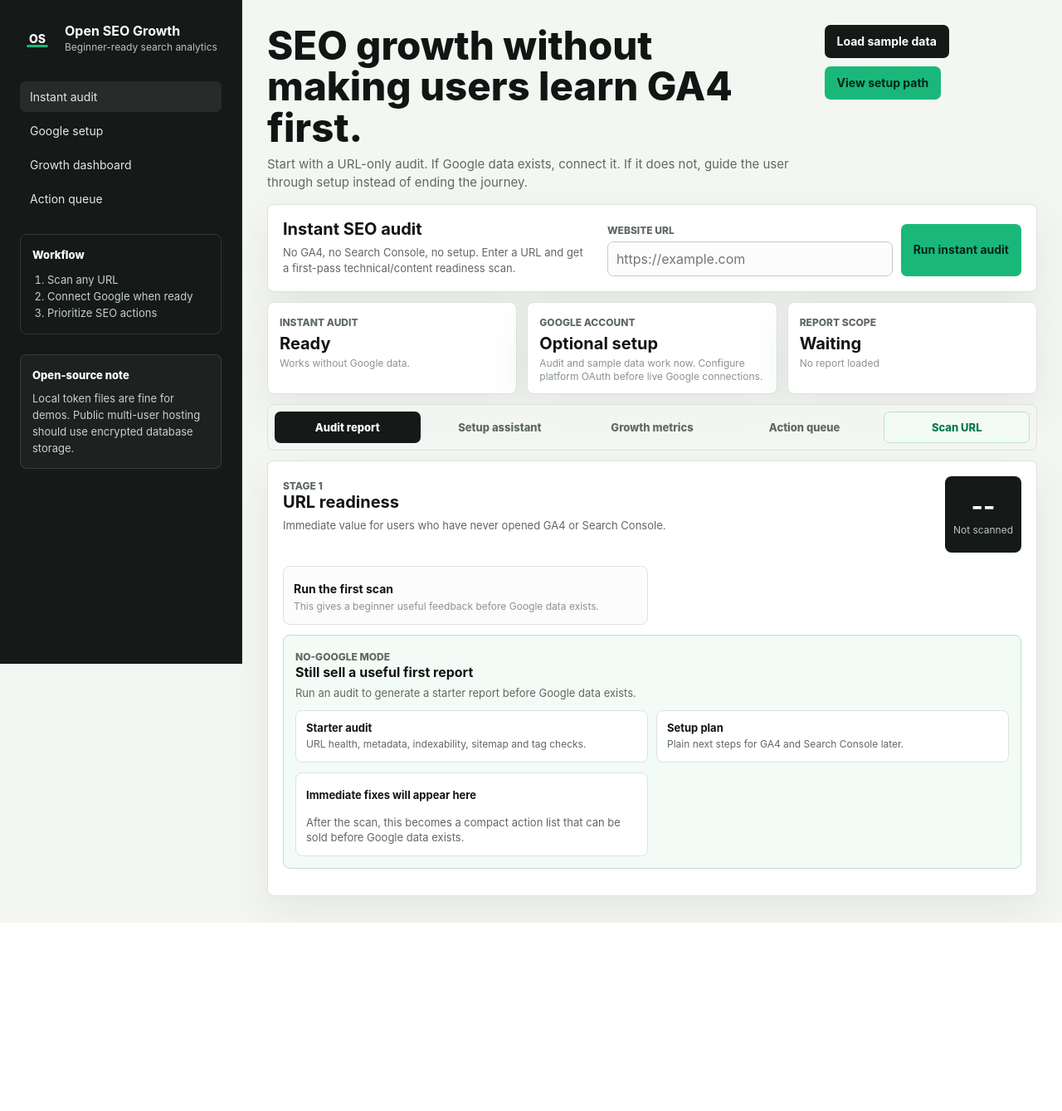
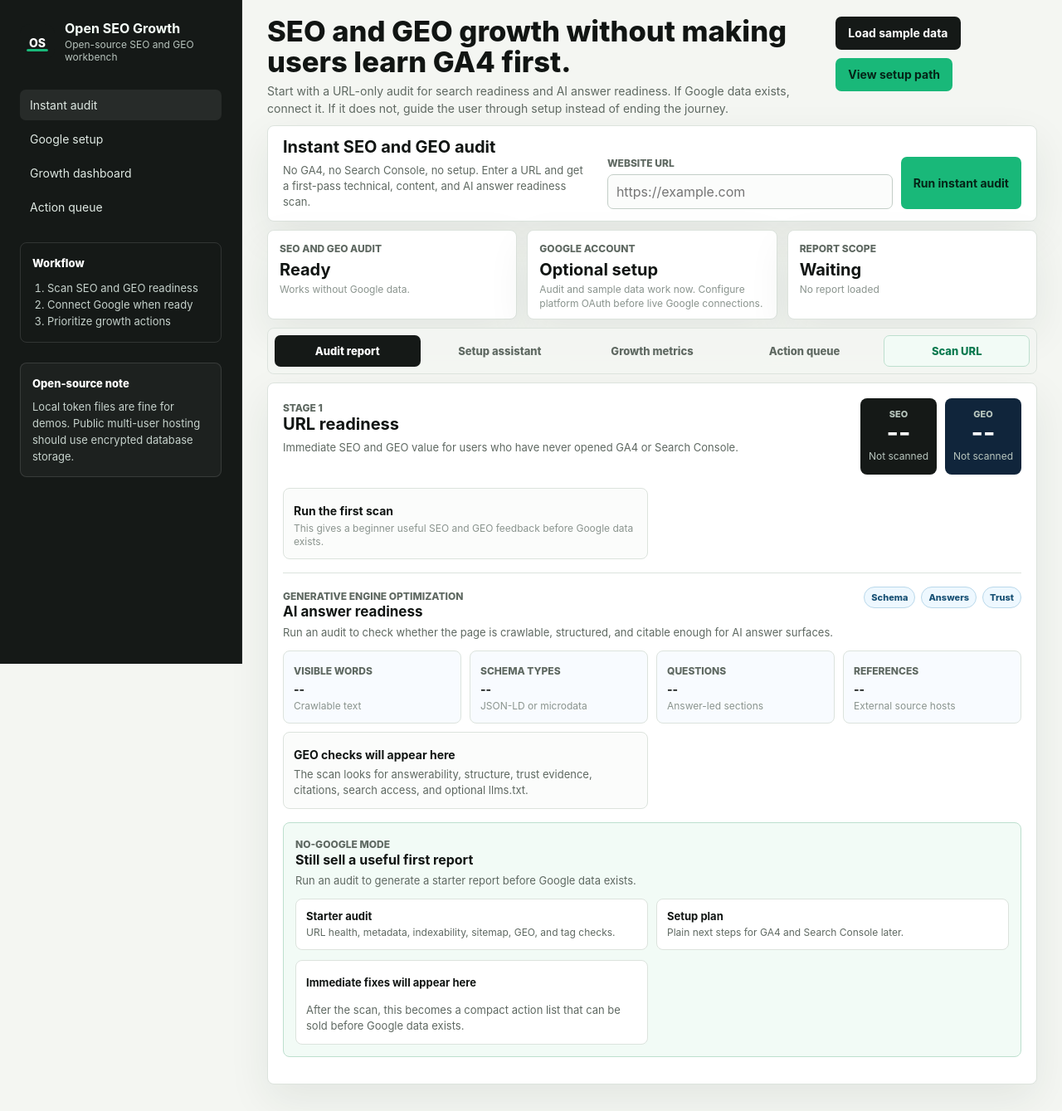
Before and after one commit to Lumo016/open-seo-growth, a Flask app: page / in a window 1280 px wide. Shown: the whole page at 83% size. Before the commit the page ends 1112 px from the top, so only its background shows below. Run offline with Flask 3, Linux system fonts and the light colour scheme.

Commit message:
Add GEO readiness audit

```diff
--- a/static/app.js
+++ b/static/app.js
@@ -251,11 +251,11 @@
   $("auditSummary").innerHTML = `
     <article class="empty-state">
       <strong>Run the first scan</strong>
-      <p>This gives a beginner useful feedback before Google data exists.</p>
+      <p>This gives a beginner useful SEO and GEO feedback before Google data exists.</p>
     </article>
   `;
   $("noGoogleDeliverables").innerHTML = `
-    <article><strong>Starter audit</strong><small>URL health, metadata, indexability, sitemap and tag checks.</small></article>
+    <article><strong>Starter audit</strong><small>URL health, metadata, indexability, sitemap, GEO, and tag checks.</small></article>
     <article><strong>Setup plan</strong><small>Plain next steps for GA4 and Search Console later.</small></article>
   `;
   $("quickWinList").innerHTML = `
@@ -265,12 +265,94 @@
     </article>
   `;
   $("auditChecklist").innerHTML = "";
+  renderGeoEmpty();
+}
+
+function renderGeoEmpty() {
+  $("geoScore").textContent = "--";
+  $("geoGrade").textContent = "Not scanned";
+  $("geoSummary").textContent = "Run an audit to check whether the page is crawlable, structured, and citable enough for AI answer surfaces.";
+  $("geoSignalPills").innerHTML = `
+    <span>Schema</span>
+    <span>Answers</span>
+    <span>Trust</span>
+  `;
+  $("geoHighlights").innerHTML = `
+    <article><span>Visible words</span><strong>--</strong><small>Crawlable text</small></article>
+    <article><span>Schema types</span><strong>--</strong><small>JSON-LD or microdata</small></article>
+    <article><span>Questions</span><strong>--</strong><small>Answer-led sections</small></article>
+    <article><span>References</span><strong>--</strong><small>External source hosts</small></article>
+  `;
+  $("geoChecklist").innerHTML = `
+    <article class="empty-state">
+      <strong>GEO checks will appear here</strong>
+      <p>The scan looks for answerability, structure, trust evidence, citations, search access, and optional llms.txt.</p>
+    </article>
+  `;
+}
+
+function renderGeoReport(geo) {
+  if (!geo) {
+    renderGeoEmpty();
+    return;
+  }
+  const signals = geo.signals || {};
+  const schemaTypes = signals.schema_types || [];
+  const questions = signals.question_headings || [];
+  const trustSignals = signals.trust_signals || [];
+  const externalHosts = signals.external_hosts || [];
+  $("geoScore").textContent = String(geo.score ?? "--");
+  $("geoGrade").textContent = geo.grade || "Scanned";
+  $("geoSummary").textContent = geo.summary || "GEO readiness scan completed.";
+  $("geoSignalPills").innerHTML = [
+    schemaTypes.length ? `${schemaTypes.length} schema` : "No schema",
+    questions.length ? `${questions.length} questions` : "No Q&A",
+    trustSignals.length || signals.author || signals.site_name ? "Trust signals" : "Trust gaps",
+  ].map((item) => `<span>${escapeHtml(item)}</span>`).join("");
+  $("geoHighlights").innerHTML = [
+    {
+      label: "Visible words",
+      value: compactNumber(signals.visible_word_count),
+      note: "Crawlable page text",
+    },
+    {
+      label: "Schema types",
+      value: schemaTypes.length ? schemaTypes.slice(0, 2).join(", ") : "None",
+      note: schemaTypes.length > 2 ? `${schemaTypes.length - 2} more detected` : "Structured data",
+    },
+    {
+      label: "Questions",
+      value: compactNumber(questions.length),
+      note: questions[0] || "Answer-led headings",
+    },
+    {
+      label: "References",
+      value: compactNumber(externalHosts.length),
+      note: externalHosts[0] || "External source hosts",
+    },
+  ].map((item) => `
+    <article>
+      <span>${escapeHtml(item.label)}</span>
+      <strong>${escapeHtml(item.value)}</strong>
+      <small>${escapeHtml(item.note)}</small>
+    </article>
+  `).join("");
+  $("geoChecklist").innerHTML = (geo.checks || []).map((check) => `
+    <article class="geo-check-row ${check.ok ? "ok" : "gap"}">
+      <span>${check.ok ? "OK" : check.experimental ? "Optional" : "Fix"}</span>
+      <div>
+        <strong>${escapeHtml(check.label)}</strong>
+        <small>${escapeHtml(check.ok ? `+${check.weight} GEO points` : check.fix)}</small>
+      </div>
+    </article>
+  `).join("");
 }
 
 function renderAudit(audit) {
   state.audit = audit;
   $("auditScore").textContent = String(audit.score ?? "--");
   $("auditGrade").textContent = audit.grade || "Scanned";
+  renderGeoReport(audit.geo_report);
   $("auditStatusLabel").textContent = audit.grade || "Scanned";
   $("auditStatusNote").textContent = audit.audited_url || "Audit completed";
   const summary = audit.summary || {};
--- a/static/styles.css
+++ b/static/styles.css
@@ -141,7 +141,7 @@
 
 .main {
   min-width: 0;
-  padding: 24px 30px 32px;
+  padding: 20px 30px 32px;
 }
 
 .hero {
@@ -149,24 +149,24 @@
   align-items: flex-start;
   justify-content: space-between;
   gap: 24px;
-  margin-bottom: 14px;
-  padding: 6px 0 2px;
+  margin-bottom: 10px;
+  padding: 0;
 }
 
 .hero h1 {
-  max-width: 760px;
+  max-width: 820px;
   margin: 0;
-  font-size: clamp(30px, 3.7vw, 48px);
-  line-height: 1.04;
+  font-size: clamp(28px, 2.7vw, 38px);
+  line-height: 1.06;
   font-weight: 820;
   letter-spacing: 0;
 }
 
 .hero p {
-  max-width: 760px;
-  margin: 9px 0 0;
+  max-width: 820px;
+  margin: 7px 0 0;
   color: var(--muted);
-  font-size: 15px;
+  font-size: 14px;
   line-height: 1.45;
 }
 
@@ -231,8 +231,8 @@
   grid-template-columns: minmax(260px, 0.85fr) minmax(360px, 1.15fr);
   align-items: end;
   gap: 22px;
-  margin-bottom: 12px;
-  padding: 18px;
+  margin-bottom: 10px;
+  padding: 14px 18px;
   border: 1px solid var(--line);
   border-radius: 8px;
   background: var(--surface);
@@ -292,7 +292,7 @@
   display: grid;
   grid-template-columns: repeat(3, minmax(0, 1fr));
   gap: 12px;
-  margin-bottom: 12px;
+  margin-bottom: 10px;
 }
 
 .status-strip article,
@@ -305,7 +305,7 @@
 }
 
 .status-strip article {
-  padding: 12px 14px;
+  padding: 10px 14px;
 }
 
 .status-strip strong {
@@ -329,7 +329,7 @@
   display: grid;
   grid-template-columns: repeat(5, minmax(0, 1fr));
   gap: 8px;
-  margin: 0 0 12px;
+  margin: 0 0 10px;
   padding: 8px;
   border: 1px solid var(--line);
   border-radius: 8px;
@@ -400,6 +400,25 @@
   color: #ffffff;
 }
 
+.score-stack {
+  display: flex;
+  flex-wrap: wrap;
+  gap: 10px;
+  justify-content: flex-end;
+}
+
+.score-dial span {
+  color: #b8c6be;
+  font-size: 11px;
+  font-weight: 850;
+  line-height: 1;
+  text-transform: uppercase;
+}
+
+.score-dial.geo-dial {
+  background: #10253b;
+}
+
 .score-dial strong {
   font-size: 31px;
   line-height: 1;
@@ -454,6 +473,7 @@
 }
 
 .check-list,
+.geo-check-list,
 .setup-steps,
 .opportunity-list,
 .data-list,
@@ -463,6 +483,7 @@
 }
 
 .check-row,
+.geo-check-row,
 .step-row {
   display: grid;
   grid-template-columns: auto minmax(0, 1fr);
@@ -472,6 +493,7 @@
 }
 
 .check-row > span,
+.geo-check-row > span,
 .step-row > span,
 .opportunity-row > span {
   display: grid;
@@ -485,12 +507,14 @@
   font-weight: 840;
 }
 
-.check-row.gap > span {
+.check-row.gap > span,
+.geo-check-row.gap > span {
   background: #fff1db;
   color: var(--amber);
 }
 
 .check-row strong,
+.geo-check-row strong,
 .step-row strong,
 .opportunity-row strong,
 .data-row strong,
@@ -501,6 +525,7 @@
 }
 
 .check-row small,
+.geo-check-row small,
 .step-row small,
 .opportunity-row small,
 .data-row small,
@@ -508,6 +533,95 @@
   display: block;
   margin-top: 4px;
   color: var(--muted);
+  font-size: 12px;
+  line-height: 1.35;
+}
+
+.geo-report {
+  margin: 16px 0;
+  padding-top: 16px;
+  border-top: 1px solid var(--line);
+}
+
+.geo-check-list {
+  grid-template-columns: repeat(2, minmax(0, 1fr));
+}
+
+.geo-report-header {
+  display: flex;
+  align-items: flex-start;
+  justify-content: space-between;
+  gap: 14px;
+  margin-bottom: 12px;
+}
+
+.geo-report h3 {
+  margin: 0;
+  font-size: 17px;
+}
+
+.geo-report p {
+  max-width: 700px;
+  margin: 6px 0 0;
+  color: var(--muted);
+  font-size: 13px;
+  line-height: 1.45;
+}
+
+.geo-signal-pills {
+  display: flex;
+  flex-wrap: wrap;
+  gap: 7px;
+  justify-content: flex-end;
+}
+
+.geo-signal-pills span {
+  padding: 5px 8px;
+  border: 1px solid #b9d8ea;
+  border-radius: 999px;
+  background: #eef8ff;
+  color: #185175;
+  font-size: 11px;
+  font-weight: 850;
+  white-space: nowrap;
+}
+
+.geo-highlight-grid {
+  display: grid;
+  grid-template-columns: repeat(4, minmax(0, 1fr));
+  gap: 10px;
+  margin-bottom: 10px;
+}
+
+.geo-highlight-grid article {
+  min-width: 0;
+  padding: 12px;
+  border: 1px solid var(--line);
+  border-radius: 8px;
+  background: #f8fbff;
+}
+
+.geo-highlight-grid span {
+  color: var(--muted);
+  font-size: 12px;
+  font-weight: 800;
+  text-transform: uppercase;
+}
+
+.geo-highlight-grid strong,
+.geo-highlight-grid small {
+  display: block;
+  overflow-wrap: anywhere;
+}
+
+.geo-highlight-grid strong {
+  margin-top: 5px;
+  font-size: 14px;
+}
+
+.geo-highlight-grid small {
+  margin-top: 4px;
+  color: var(--subtle);
   font-size: 12px;
   line-height: 1.35;
 }
@@ -1141,6 +1255,10 @@
   .bar-list {
     grid-template-columns: repeat(2, minmax(0, 1fr));
   }
+
+  .geo-highlight-grid {
+    grid-template-columns: repeat(2, minmax(0, 1fr));
+  }
 }
 
 @media (max-width: 980px) {
@@ -1158,7 +1276,8 @@
   }
 
   .hero,
-  .section-heading {
+  .section-heading,
+  .geo-report-header {
     display: grid;
   }
 
@@ -1176,6 +1295,11 @@
   .simulator-timeline {
     grid-template-columns: repeat(2, minmax(0, 1fr));
   }
+
+  .score-stack,
+  .geo-signal-pills {
+    justify-content: flex-start;
+  }
 }
 
 @media (max-width: 700px) {
@@ -1185,13 +1309,15 @@
   }
 
   .hero h1 {
-    font-size: 30px;
+    font-size: 28px;
   }
 
   .audit-form,
   .metric-grid,
   .field-grid,
   .bar-list,
+  .geo-highlight-grid,
+  .geo-check-list,
   .status-strip,
   .audit-summary,
   .workspace-tabs,
--- a/templates/index.html
+++ b/templates/index.html
@@ -3,9 +3,9 @@
   <head>
     <meta charset="utf-8">
     <meta name="viewport" content="width=device-width, initial-scale=1">
-    <meta name="description" content="Open SEO Growth helps beginners audit a site, connect Google, and turn GA4 plus Search Console data into SEO actions.">
+    <meta name="description" content="Open SEO Growth helps beginners audit SEO and GEO readiness, connect Google, and turn GA4 plus Search Console data into search growth actions.">
     <meta property="og:title" content="Open SEO Growth">
-    <meta property="og:description" content="Instant audit first. Guided Google setup when ready. Growth dashboard after data connects.">
+    <meta property="og:description" content="Instant SEO and GEO audit first. Guided Google setup when ready. Growth dashboard after data connects.">
     <meta property="og:image" content="/static/assets/social-preview.svg">
     <title>Open SEO Growth</title>
     <link rel="icon" href="/static/assets/logo.svg" type="image/svg+xml">
@@ -18,7 +18,7 @@
           <img src="/static/assets/logo.svg" alt="" width="42" height="42">
           <span>
             <strong>Open SEO Growth</strong>
-            <small>Beginner-ready search analytics</small>
+            <small>Open-source SEO and GEO workbench</small>
           </span>
         </a>
         <nav class="side-nav" aria-label="Primary">
@@ -30,9 +30,9 @@
         <section class="side-card">
           <span>Workflow</span>
           <ol>
-            <li>Scan any URL</li>
+            <li>Scan SEO and GEO readiness</li>
             <li>Connect Google when ready</li>
-            <li>Prioritize SEO actions</li>
+            <li>Prioritize growth actions</li>
           </ol>
         </section>
         <section class="side-card quiet">
@@ -44,8 +44,8 @@
       <main class="main">
         <header class="hero">
           <div class="hero-copy">
-            <h1>SEO growth without making users learn GA4 first.</h1>
-            <p>Start with a URL-only audit. If Google data exists, connect it. If it does not, guide the user through setup instead of ending the journey.</p>
+            <h1>SEO and GEO growth without making users learn GA4 first.</h1>
+            <p>Start with a URL-only audit for search readiness and AI answer readiness. If Google data exists, connect it. If it does not, guide the user through setup instead of ending the journey.</p>
           </div>
           <div class="hero-actions">
             <button id="demoBtn" class="button secondary" type="button">Load sample data</button>
@@ -55,8 +55,8 @@
 
         <section id="audit" class="command-panel">
           <div>
-            <h2>Instant SEO audit</h2>
-            <p>No GA4, no Search Console, no setup. Enter a URL and get a first-pass technical/content readiness scan.</p>
+            <h2>Instant SEO and GEO audit</h2>
+            <p>No GA4, no Search Console, no setup. Enter a URL and get a first-pass technical, content, and AI answer readiness scan.</p>
           </div>
           <form id="auditForm" class="audit-form">
             <label>
@@ -69,7 +69,7 @@
 
         <section class="status-strip">
           <article>
-            <span>Instant audit</span>
+            <span>SEO and GEO audit</span>
             <strong id="auditStatusLabel">Ready</strong>
             <small id="auditStatusNote">Works without Google data.</small>
           </article>
@@ -99,14 +99,34 @@
               <div>
                 <span class="section-kicker">Stage 1</span>
                 <h2>URL readiness</h2>
-                <p>Immediate value for users who have never opened GA4 or Search Console.</p>
+                <p>Immediate SEO and GEO value for users who have never opened GA4 or Search Console.</p>
               </div>
-              <div class="score-dial">
-                <strong id="auditScore">--</strong>
-                <small id="auditGrade">Not scanned</small>
+              <div class="score-stack">
+                <div class="score-dial">
+                  <span>SEO</span>
+                  <strong id="auditScore">--</strong>
+                  <small id="auditGrade">Not scanned</small>
+                </div>
+                <div class="score-dial geo-dial">
+                  <span>GEO</span>
+                  <strong id="geoScore">--</strong>
+                  <small id="geoGrade">Not scanned</small>
+                </div>
               </div>
             </div>
             <div id="auditSummary" class="audit-summary"></div>
+            <section class="geo-report">
+              <div class="geo-report-header">
+                <div>
+                  <span class="section-kicker">Generative Engine Optimization</span>
+                  <h3>AI answer readiness</h3>
+                  <p id="geoSummary">Run an audit to check whether the page is crawlable, structured, and citable enough for AI answer surfaces.</p>
+                </div>
+                <div id="geoSignalPills" class="geo-signal-pills"></div>
+              </div>
+              <div id="geoHighlights" class="geo-highlight-grid"></div>
+              <div id="geoChecklist" class="geo-check-list"></div>
+            </section>
             <section class="no-google-panel">
               <div>
                 <span class="section-kicker">No-Google Mode</span>
```
Also changed, not shown: docs/architecture.md (+4 -2 lines), docs/geo-readiness.md (added, +57 -0 lines), docs/product-assets.md (+3 -3 lines), seo_growth/instant_audit.py (+241 -4 lines), README.md, docs/README.md, static/assets/social-preview.svg, 1 other file.
